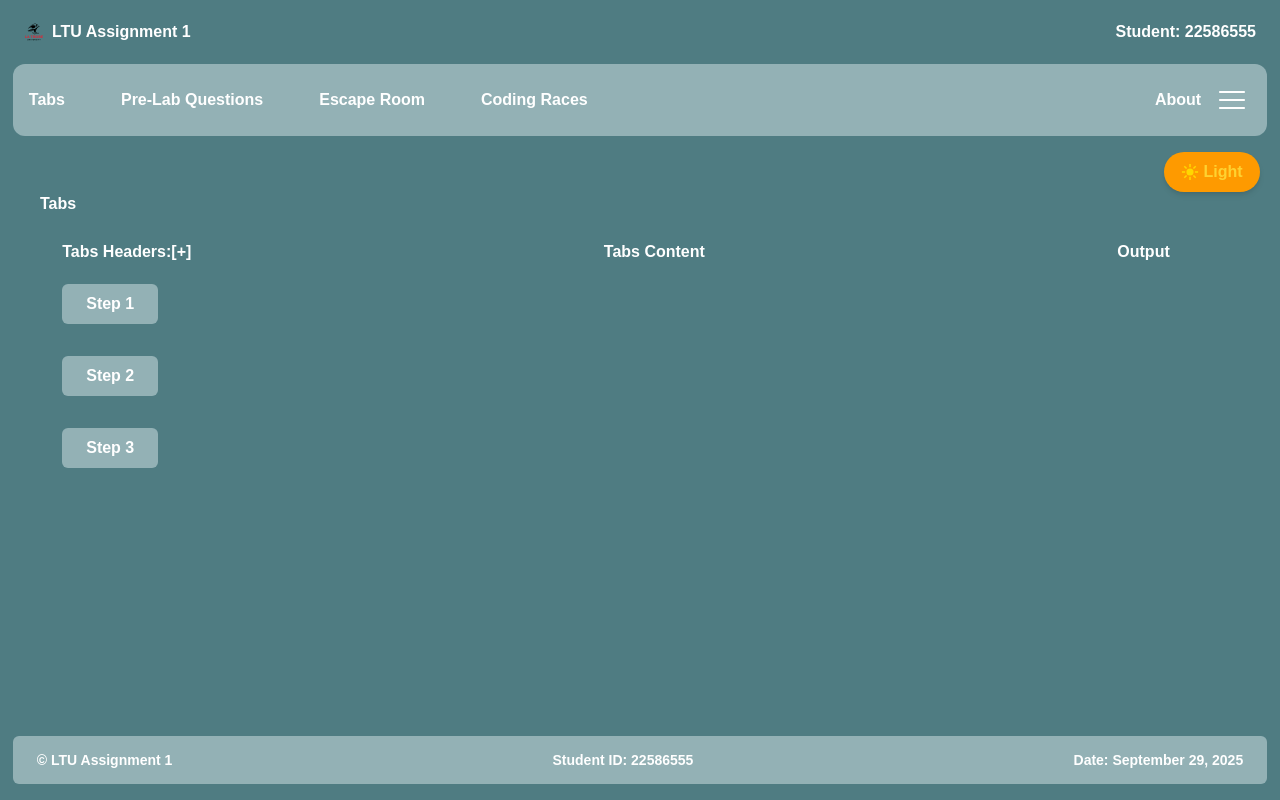
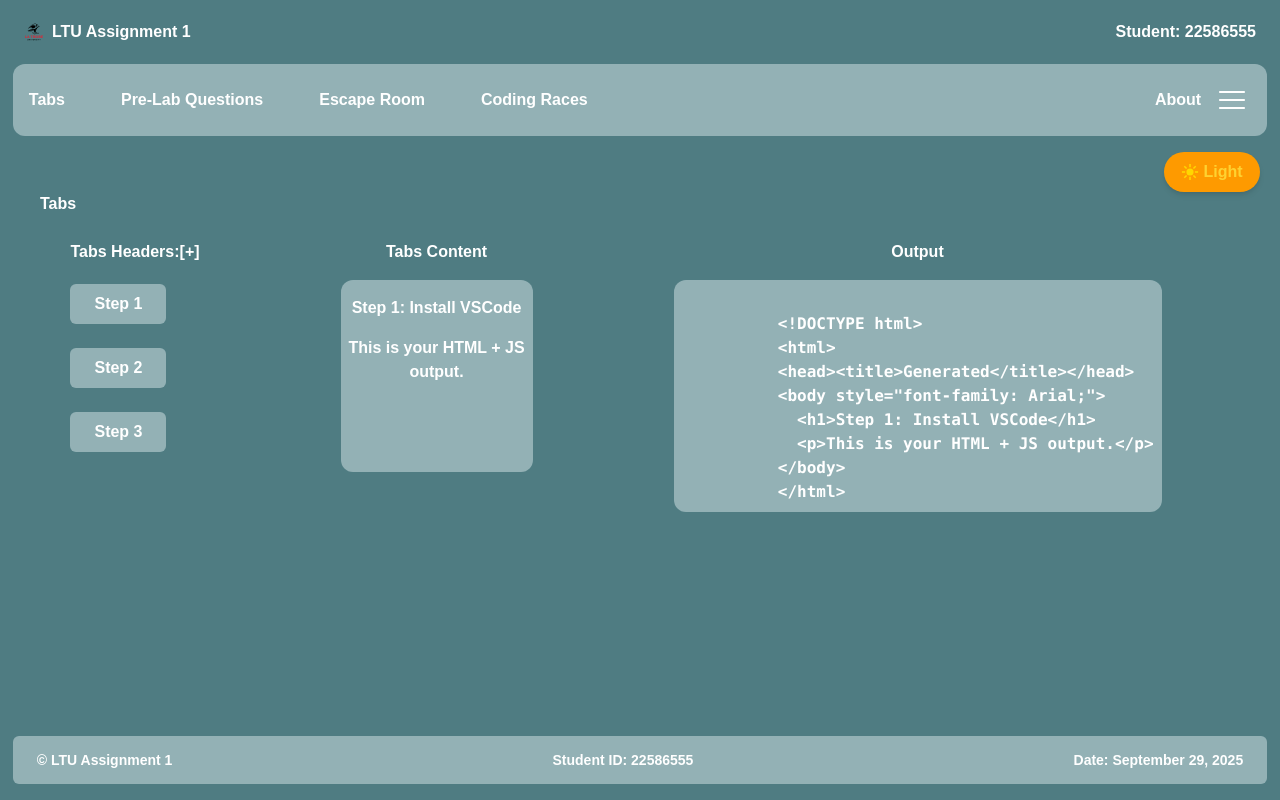
Before and after one commit to ferd78/ltu_assignment1, a Next.js app: page / in a window 1280 px wide. Built offline with nearby package versions, Linux system fonts and the light colour scheme; a web font is replaced by a local one.

Commit message:
add content to tabs

```diff
--- a/app/NavBar.tsx
+++ b/app/NavBar.tsx
@@ -10,15 +10,13 @@ export default function NavBar() {
   const { theme } = useTheme();
   const [mounted, setMounted] = useState(false);
 
-  // ✅ Ensure this only runs on the client
   useEffect(() => setMounted(true), []);
 
-  // pick bg class safely
   const bgClass = mounted
     ? theme === "dark"
       ? "bg-lighterblue"
       : "bg-tealzero"
-    : "bg-tealzero"; // fallback during SSR
+    : "bg-tealzero";
 
   return (
     <div>
--- a/app/StepButton.tsx
+++ b/app/StepButton.tsx
@@ -1,7 +1,7 @@
 export default function StepButton({number} : {number : number}){
     return (
         <div className="w-24 h-10 bg-tealzero rounded-md flex items-center justify-center mb-4">
-        <button className="font-semibold text-white cursor-pointer">
+        <button className="font-semibold text-white cursor-pointer hover:underline underline-offset-4">
             Step {number}
         </button>
         </div>
--- a/app/ThemedLayout.tsx
+++ b/app/ThemedLayout.tsx
@@ -15,8 +15,8 @@ export default function ThemedLayout({ children }: { children: React.ReactNode }
 
   const bgClass = mounted
     ? theme === "dark"
-      ? "bg-darkblue"
-      : "bg-teal"
+    ? "bg-darkblue"
+    : "bg-teal"
     : "bg-teal";
 
   return (
--- a/app/page.tsx
+++ b/app/page.tsx
@@ -4,14 +4,14 @@ import StepButton from "./StepButton";
 
 export default function Home() {
   return (
-    <div className="w-screen flex justify-around pt-12 gap-72 font-semibold text-white pr-12">
+    <div className="w-screen flex justify-around pt-12 font-semibold text-white pr-12">
 
       <div className="flex flex-col">
         <div className="absolute left-10 top-48 ">
           <h1> Tabs </h1>
         </div>
         <h1> Tabs Headers:[+]</h1>
-        <div className="flex flex-col gap-4 pt-5">
+        <div className="flex flex-col gap-2 pt-5">
           <StepButton number={1}/>
           <StepButton number={2}/>
           <StepButton number={3}/>
@@ -19,9 +19,35 @@ export default function Home() {
 
       </div>
 
-      <h1> Tabs Content</h1>
+      <div className="flex flex-col items-center gap-4 ">
+        <h1> Tabs Content</h1>
+        <div className="h-48 w-48 bg-tealzero rounded-xl">
+          <div className="flex flex-col items-center justify-center gap-4 pt-4">
+            <h2 className="text-center"> Step 1: Install VSCode</h2>
+            <p className="text-center"> This is your HTML + JS output. </p>
+          </div>
+        </div>
+      </div>
 
-      <h1> Output</h1>
+
+      <div className="flex flex-col items-center gap-4">
+        <h1> Output</h1>
+        <div className="p-2 bg-tealzero rounded-xl">
+          <pre className="">
+          {`
+          <!DOCTYPE html>
+          <html>
+          <head><title>Generated</title></head>
+          <body style="font-family: Arial;">
+            <h1>Step 1: Install VSCode</h1>
+            <p>This is your HTML + JS output.</p>
+          </body>
+          </html>`
+          }
+          </pre>
+        </div>
+      </div>
+
     </div>
   );
 }
```
Also changed, not shown: app/globals.css (line endings or trailing spaces).
